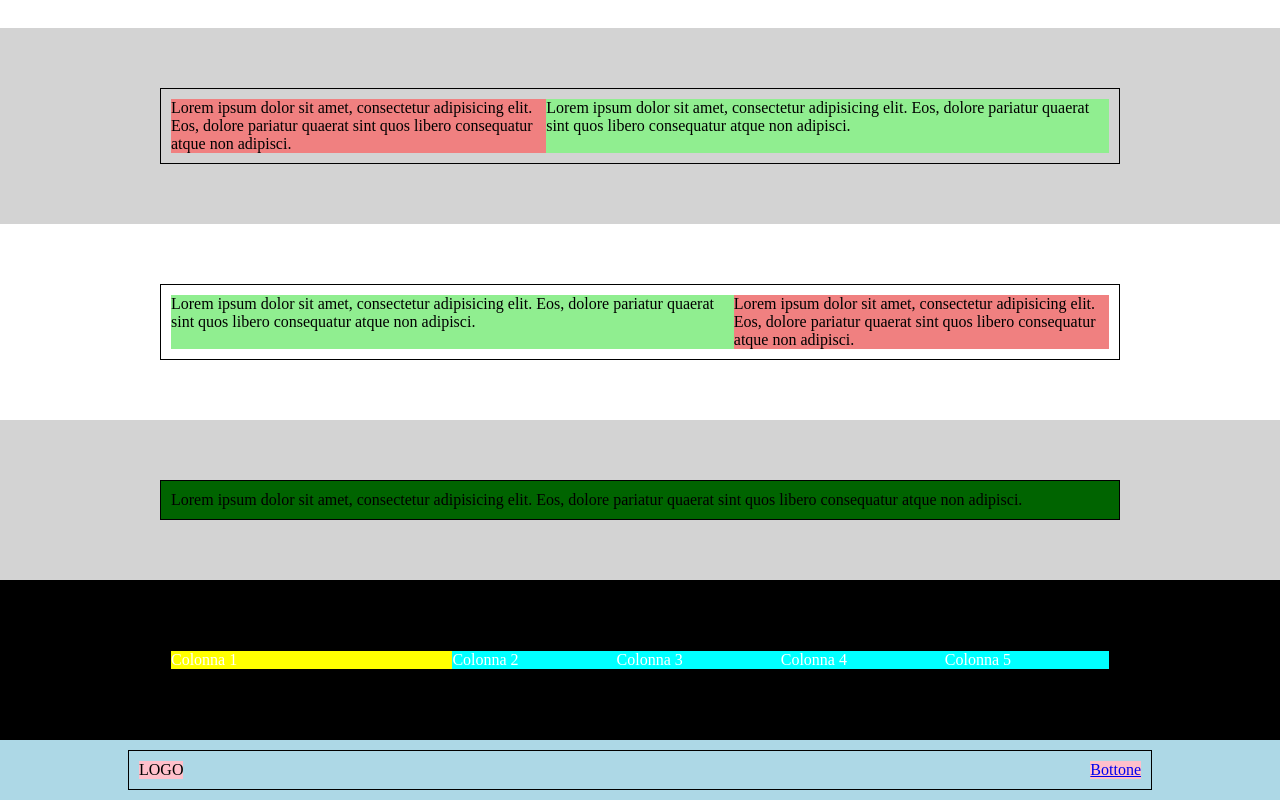
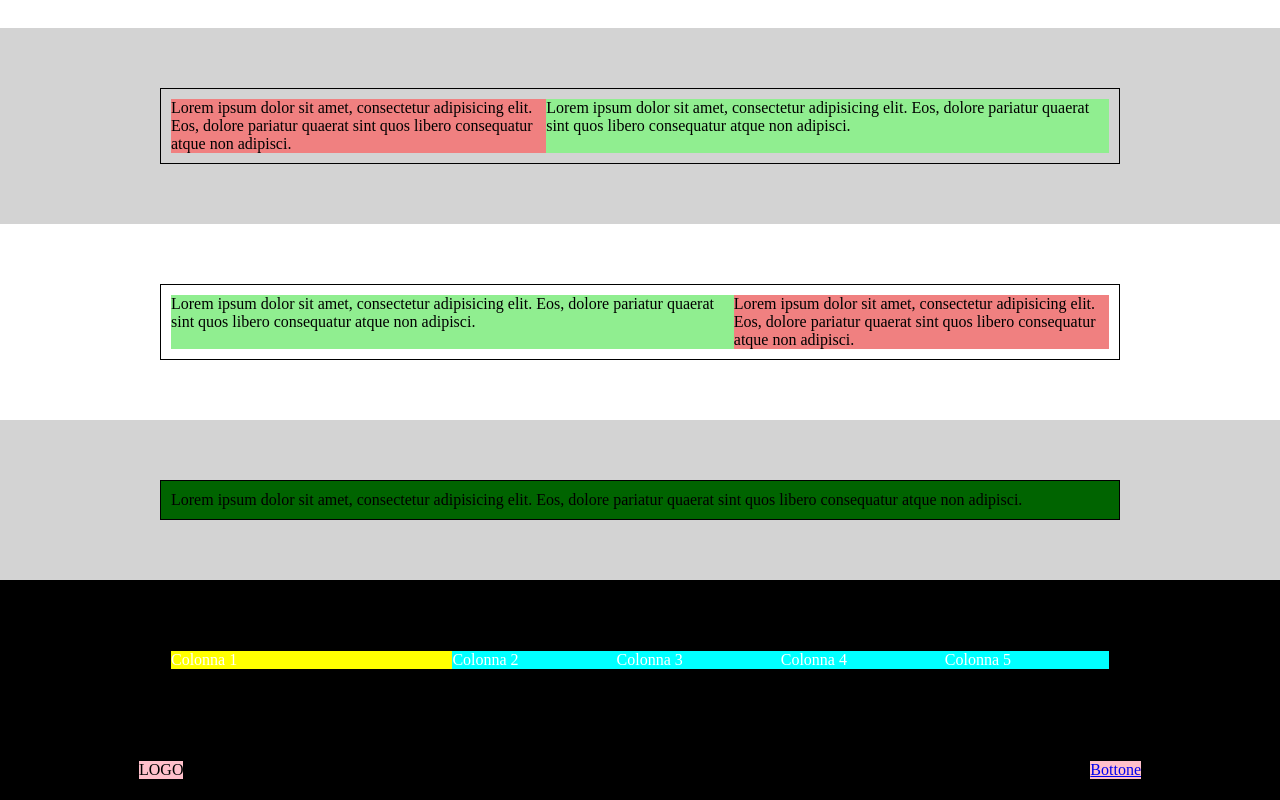
Before and after one commit to Francesco-Leoni-Pro/htmlcss-struttura-discord, a plain HTML site: page index.html in a window 1280 px wide. Shown: the part 406-1206 px from the top of the page. Drawn offline with Linux system fonts and the light colour scheme.

Commit message:
feat: ultime modifiche

```diff
--- a/css/style.css
+++ b/css/style.css
@@ -89,7 +89,7 @@ main .container {
 }
 
 .footer {
-    background-color: lightblue;
+    background-color: black;
     padding: 10px 0;
     text-align: center;
 }
@@ -104,7 +104,7 @@ main .container {
 
 .footer-spacer {
   flex-grow: 1;
-  background: lightblue;}
+  background: black;}
 
 .two-columns {
     display: flex;
@@ -125,8 +125,10 @@ main .container {
 
 .five-columns .col-30 {
   flex-basis: 30%;
-  background-color: yellow;}
+  background-color: yellow;
+}
 
-  .five-columns .col:not(.col-30) {
+.five-columns .col:not(.col-30) {
   flex: 1;
-background-color: aqua;}
+background-color: aqua;
+}
```
